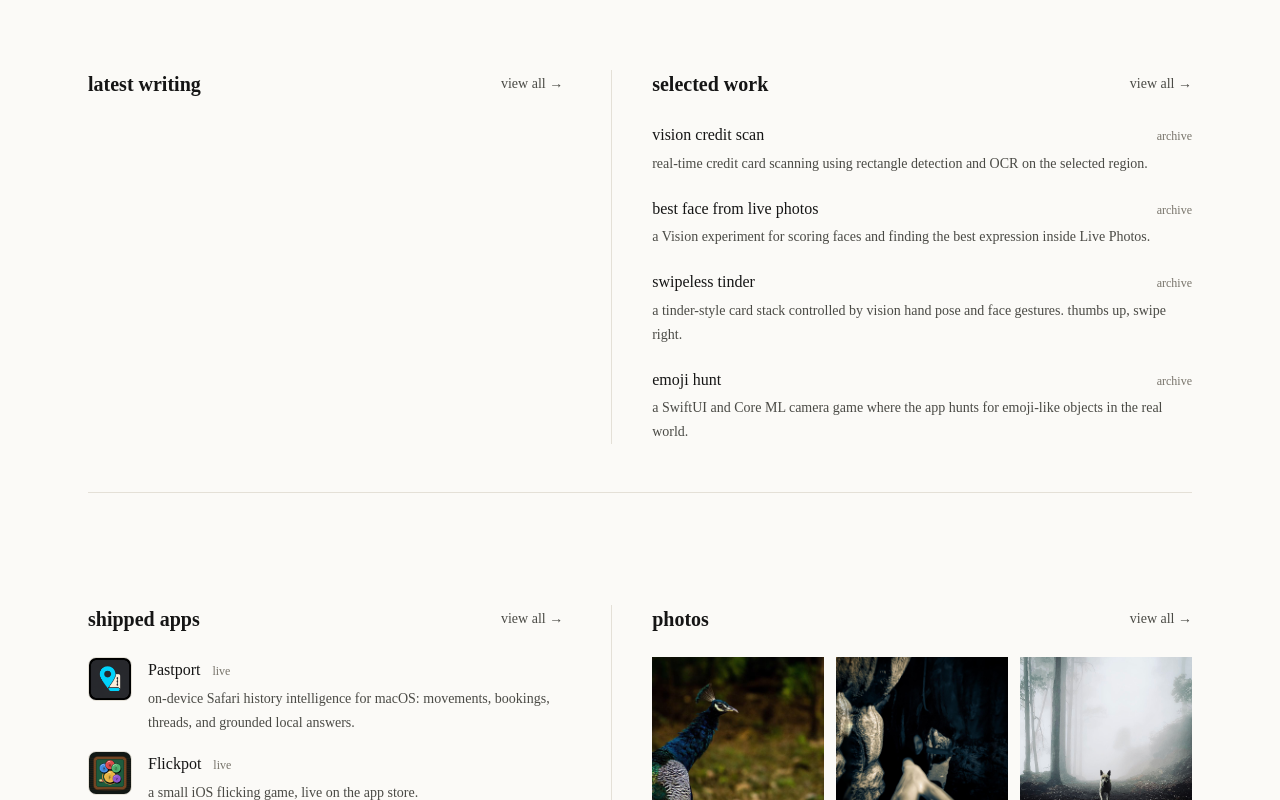
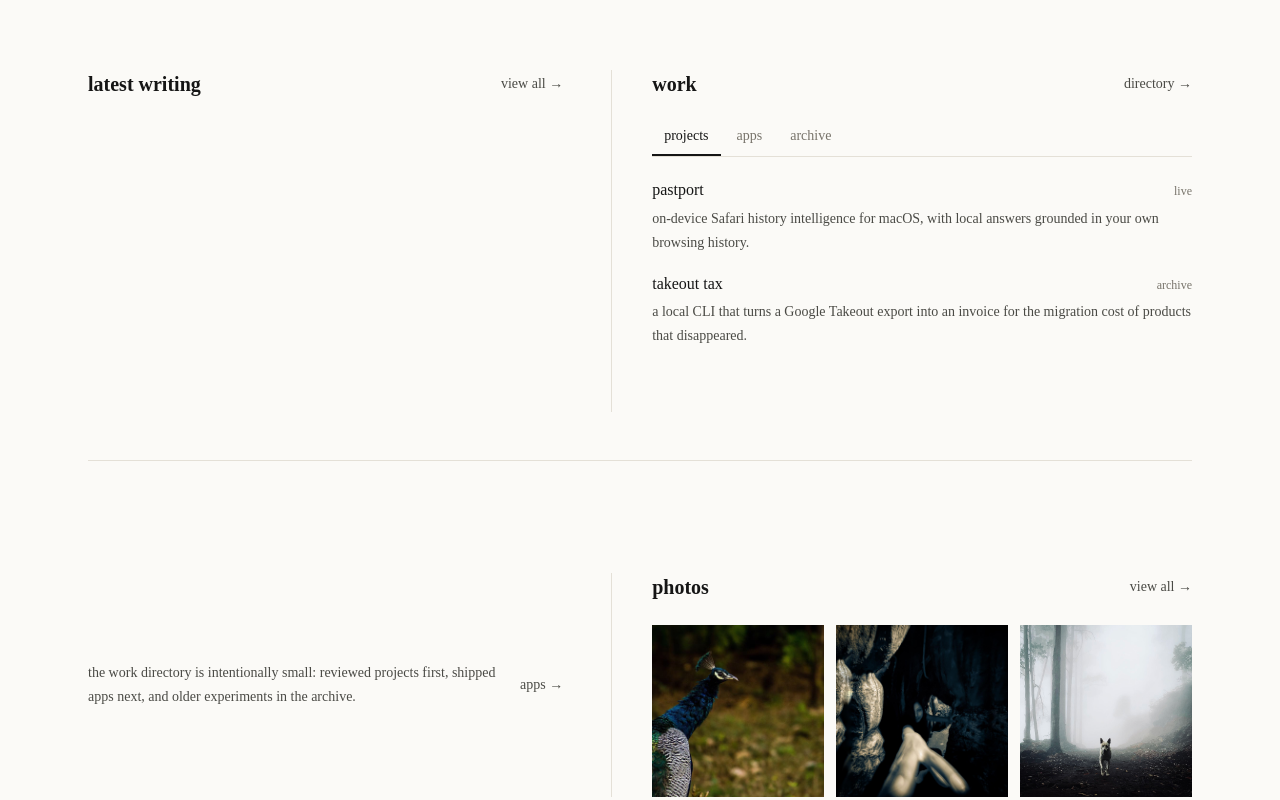
Before and after one commit to anupamchugh/anupamchugh.github.io, a Next.js app: page / in a window 1280 px wide. Shown: the part 480-1280 px from the top of the page. Built offline with nearby package versions, Linux system fonts and the light colour scheme.

Commit message:
add tabbed work directory to homepage

```diff
--- a/app/page.tsx
+++ b/app/page.tsx
@@ -1,7 +1,7 @@
 import Link from 'next/link';
 import Image from 'next/image';
 import Hero from '@/components/hero';
-import { apps, selectedWork } from '@/lib/content';
+import HomeWorkTabs from '@/components/home-work-tabs';
 import { curatedPhotos } from '@/lib/photos';
 import { getRecentPosts } from '@/lib/posts';
 import { formatDate } from '@/lib/utils';
@@ -42,64 +42,16 @@ export default function HomePage() {
           </div>
 
           <div className="border-t border-border pt-8 lg:border-l lg:border-t-0 lg:pl-10 lg:pt-0">
-            <div className="flex items-center justify-between gap-4">
-              <h2 className="text-xl font-semibold text-primary">selected work</h2>
-              <Link href="/work/" className="text-sm text-secondary hover:text-primary">
-                view all →
-              </Link>
-            </div>
-
-            <div className="mt-6 space-y-5">
-              {selectedWork.slice(0, 4).map((item) => (
-                <Link key={item.name} href={item.href} className="group block">
-                  <div className="flex items-baseline justify-between gap-4">
-                    <h3 className="font-medium text-primary group-hover:underline underline-offset-4">
-                      {item.name.toLowerCase()}
-                    </h3>
-                    <span className="text-xs text-tertiary">{item.status}</span>
-                  </div>
-                  <p className="mt-1 text-sm leading-6 text-secondary">{item.description}</p>
-                </Link>
-              ))}
-            </div>
+            <HomeWorkTabs />
           </div>
         </div>
       </section>
 
       <section className="mx-auto max-w-6xl px-4 pb-12 sm:px-6">
         <div className="grid gap-12 border-b border-border pb-12 lg:grid-cols-[0.9fr_1.1fr]">
-          <div>
-            <div className="flex items-center justify-between gap-4">
-              <h2 className="text-xl font-semibold text-primary">shipped apps</h2>
-              <Link href="/apps/" className="text-sm text-secondary hover:text-primary">
-                view all →
-              </Link>
-            </div>
-
-            <div className="mt-6 space-y-4">
-              {apps.slice(0, 5).map((app) => (
-                <Link key={app.slug} href={app.href} className="group flex gap-4">
-                  {app.icon && (
-                    <Image
-                      src={app.icon}
-                      alt=""
-                      width={44}
-                      height={44}
-                      className="h-11 w-11 shrink-0 rounded-lg border border-border"
-                    />
-                  )}
-                  <div>
-                    <div className="flex items-baseline gap-3">
-                      <h3 className="font-medium text-primary group-hover:underline underline-offset-4">
-                        {app.name}
-                      </h3>
-                      <span className="text-xs text-tertiary">{app.status}</span>
-                    </div>
-                    <p className="mt-1 text-sm leading-6 text-secondary">{app.description}</p>
-                  </div>
-                </Link>
-              ))}
-            </div>
+          <div className="flex items-center justify-between gap-4">
+            <p className="max-w-md text-sm leading-6 text-secondary">the work directory is intentionally small: reviewed projects first, shipped apps next, and older experiments in the archive.</p>
+            <Link href="/apps/" className="shrink-0 text-sm text-secondary hover:text-primary">apps →</Link>
           </div>
 
           <div className="border-t border-border pt-8 lg:border-l lg:border-t-0 lg:pl-10 lg:pt-0">
--- /dev/null
+++ b/components/home-work-tabs.tsx
@@ -0,0 +1,84 @@
+'use client';
+
+import Image from 'next/image';
+import Link from 'next/link';
+import { useState } from 'react';
+import { apps, recentlyReviewedProjects, selectedWork } from '@/lib/content';
+
+type Tab = 'projects' | 'apps' | 'archive';
+
+export default function HomeWorkTabs() {
+  const [activeTab, setActiveTab] = useState<Tab>('projects');
+  const tabs: Array<{ id: Tab; label: string }> = [
+    { id: 'projects', label: 'projects' },
+    { id: 'apps', label: 'apps' },
+    { id: 'archive', label: 'archive' },
+  ];
+
+  return (
+    <section aria-labelledby="home-work-heading">
+      <div className="flex items-center justify-between gap-4">
+        <h2 id="home-work-heading" className="text-xl font-semibold text-primary">work</h2>
+        <Link href="/work/" className="text-sm text-secondary hover:text-primary">directory →</Link>
+      </div>
+
+      <div className="mt-5 flex gap-1 border-b border-border" role="tablist" aria-label="work directory">
+        {tabs.map((tab) => {
+          const selected = activeTab === tab.id;
+          return (
+            <button
+              key={tab.id}
+              type="button"
+              role="tab"
+              aria-selected={selected}
+              aria-controls={`home-work-panel-${tab.id}`}
+              onClick={() => setActiveTab(tab.id)}
+              className={`border-b-2 px-3 py-2 text-sm transition-colors ${
+                selected
+                  ? 'border-primary text-primary'
+                  : 'border-transparent text-tertiary hover:text-primary'
+              }`}
+            >
+              {tab.label}
+            </button>
+          );
+        })}
+      </div>
+
+      <div id={`home-work-panel-${activeTab}`} role="tabpanel" className="mt-5 space-y-4">
+        {activeTab === 'projects' && recentlyReviewedProjects.map((item) => (
+          <Link key={item.name} href={item.href} className="group block">
+            <div className="flex items-baseline justify-between gap-4">
+              <h3 className="font-medium text-primary group-hover:underline underline-offset-4">{item.name}</h3>
+              <span className="text-xs text-tertiary">{item.status}</span>
+            </div>
+            <p className="mt-1 text-sm leading-6 text-secondary">{item.description}</p>
+          </Link>
+        ))}
+
+        {activeTab === 'apps' && apps.slice(0, 5).map((app) => (
+          <Link key={app.slug} href={app.href} className="group flex gap-3">
+            {app.icon && <Image src={app.icon} alt="" width={40} height={40} className="h-10 w-10 shrink-0 rounded-lg border border-border" />}
+            <div>
+              <div className="flex items-baseline gap-3">
+                <h3 className="font-medium text-primary group-hover:underline underline-offset-4">{app.name}</h3>
+                <span className="text-xs text-tertiary">{app.status}</span>
+              </div>
+              <p className="mt-1 text-sm leading-6 text-secondary">{app.description}</p>
+            </div>
+          </Link>
+        ))}
+
+        {activeTab === 'archive' && selectedWork.map((item) => (
+          <Link key={item.name} href={item.href} className="group block">
+            <div className="flex items-baseline justify-between gap-4">
+              <h3 className="font-medium text-primary group-hover:underline underline-offset-4">{item.name}</h3>
+              <span className="text-xs text-tertiary">{item.status}</span>
+            </div>
+            <p className="mt-1 text-sm leading-6 text-secondary">{item.description}</p>
+          </Link>
+        ))}
+      </div>
+    </section>
+  );
+}
```
